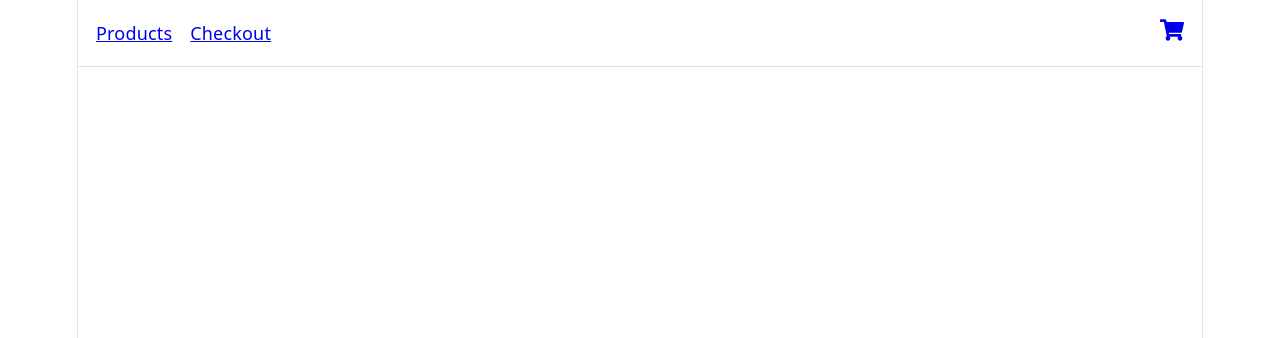
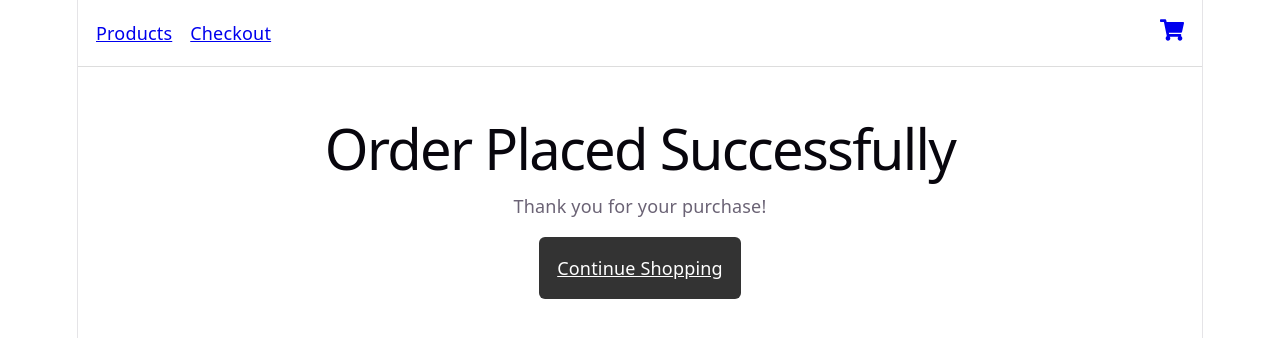
Before and after one commit to shiprasrvstv1988-creator/spirii-backendShoppingCart-project, a React (Vite) app in the folder frontend/: page /checkout/success in a window 1280 px wide. Before the commit this address had no page. Shown: the top 338 px of the page. Built offline with nearby package versions, Linux system fonts and the light colour scheme.

Commit message:
Add Checkout page with order summary, place order logic, and success page

```diff
--- a/frontend/src/App.tsx
+++ b/frontend/src/App.tsx
@@ -4,6 +4,8 @@ import Cart from "./pages/Cart";
 import Checkout from "./pages/Checkout";
 import { useCart } from "./context/CartContext";
 import { FaShoppingCart } from "react-icons/fa";
+import CheckoutSuccess from "./pages/checkoutSuccess";
+
 export default function App() {
   const { cartCount } = useCart();
   return (
@@ -48,6 +50,7 @@ export default function App() {
         <Route path="/products" element={<Products />} />
         <Route path="/cart" element={<Cart />} />
         <Route path="/checkout" element={<Checkout />} />
+        <Route path="/checkout/success" element={<CheckoutSuccess />} />
       </Routes>
     </>
   );
--- a/frontend/src/pages/Cart.tsx
+++ b/frontend/src/pages/Cart.tsx
@@ -1,8 +1,10 @@
 import { useCart } from "../context/CartContext";
 import { mockProducts } from "../data/products";
+import { useNavigate } from "react-router-dom";
 
 export default function Cart() {
   const { cart, increase, decrease, remove, cartTotal } = useCart();
+  const navigate = useNavigate();
   const cartItems = cart.items.map((item) => {
     const product = mockProducts.find((p) => p.id === item.productId);
 
@@ -56,6 +58,7 @@ export default function Cart() {
       <h2 style={{ marginTop: "2rem" }}>Total: ${cartTotal}</h2>
 
       <button
+        onClick={() => navigate("/checkout")}
         style={{
           marginTop: "1rem",
           padding: "1rem",
--- a/frontend/src/pages/Checkout.tsx
+++ b/frontend/src/pages/Checkout.tsx
@@ -1,3 +1,72 @@
+import { useCart } from "../context/CartContext";
+import { mockProducts } from "../data/products";
+import { useNavigate } from "react-router-dom";
+
 export default function Checkout() {
-  return <h1>Checkout Page</h1>;
+  const { cart, cartTotal, clearCart } = useCart();
+  const navigate = useNavigate();
+
+  const cartItems = cart.items.map((item) => {
+    const product = mockProducts.find((p) => p.id === item.productId);
+
+    return {
+      ...item,
+      name: product?.name || "Unknown Product",
+      description: product?.description || "",
+    };
+  });
+
+  const handlePlaceOrder = () => {
+    clearCart();
+    navigate("/checkout/success");
+  };
+
+  return (
+    <div style={{ padding: "2rem" }}>
+      <h1>Checkout</h1>
+
+      {cartItems.length === 0 ? (
+        <p>Your cart is empty.</p>
+      ) : (
+        <>
+          <h2>Order Summary</h2>
+
+          {cartItems.map((item) => (
+            <div
+              key={item.productId}
+              style={{
+                display: "flex",
+                justifyContent: "space-between",
+                padding: "1rem 0",
+                borderBottom: "1px solid #ddd",
+              }}
+            >
+              <div>
+                <h3>{item.name}</h3>
+                <p>Quantity: {item.quantity}</p>
+              </div>
+              <p>${item.unitPrice * item.quantity}</p>
+            </div>
+          ))}
+
+          <h2 style={{ marginTop: "2rem" }}>Total: ${cartTotal}</h2>
+
+          <button
+            onClick={handlePlaceOrder}
+            style={{
+              marginTop: "1rem",
+              padding: "1rem",
+              background: "#333",
+              color: "white",
+              border: "none",
+              borderRadius: "6px",
+              width: "200px",
+            }}
+          >
+            Place Order
+          </button>
+        </>
+      )}
+    </div>
+  );
 }
--- /dev/null
+++ b/frontend/src/pages/checkoutSuccess.tsx
@@ -0,0 +1,24 @@
+import { Link } from "react-router-dom";
+
+export default function CheckoutSuccess() {
+  return (
+    <div style={{ padding: "2rem", textAlign: "center" }}>
+      <h1>Order Placed Successfully</h1>
+      <p>Thank you for your purchase!</p>
+
+      <Link
+        to="/products"
+        style={{
+          marginTop: "1rem",
+          display: "inline-block",
+          padding: "1rem",
+          background: "#333",
+          color: "white",
+          borderRadius: "6px",
+        }}
+      >
+        Continue Shopping
+      </Link>
+    </div>
+  );
+}
```
